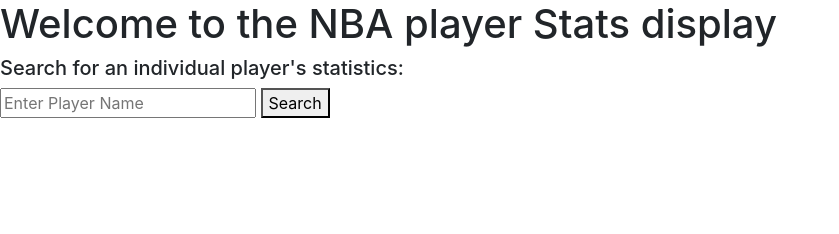
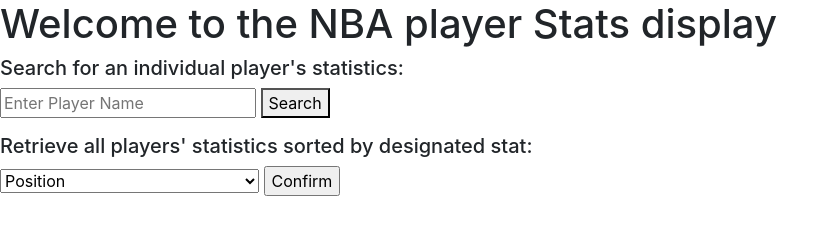
Before and after one commit to zachthomas823/project-1, a plain HTML site: page web/index.html in a window 1280 px wide. Shown: the whole page, without its empty margins (0-839 px from the left). Drawn offline with nearby package versions, Linux system fonts and the light colour scheme.

Commit message:
The client now supports retrieving all player stats sorted by a particular stat

```diff
--- a/web/index.html
+++ b/web/index.html
@@ -14,5 +14,40 @@
             <button type="submit">Search</button>
         </form>
 
+        <h5>Retrieve all players' statistics sorted by designated stat:</h5>
+        <form action="/sorted_stats" method="POST">
+            <select name="stat">
+                <option value = "Pos">Position</option>
+                <option value = "Age">Age</option>
+                <option value = "Tm">Tm</option>
+                <option value = "G">G</option>
+                <option value = "GS">Games Started</option>
+                <option value = "MP">Minutes Played</option>
+                <option value = "FG">Field Goals Made</option>
+                <option value = "FGA">Field Goals Attempted</option>
+                <option value = "FG%">Field Goal Percentage</option>
+                <option value = "3P">Three Pointers Made</option>
+                <option value = "3PA">Three Pointers Attempted</option>
+                <option value = "3P%">Three Pointer Percentage</option>
+                <option value = "2P">Two Pointers Made</option>
+                <option value = "2PA">Two Pointers Attempted</option>
+                <option value = "2P%">Two Pointer Percentage</option>
+                <option value = "eFG%">Effective Field Goal Percentage</option>
+                <option value = "FT">Free Throws Made</option>
+                <option value = "FTA">Free Throws Attempted</option>
+                <option value = "FT%">Free Throw Percentage</option>
+                <option value = "ORB">Offensive Rebounds</option>
+                <option value = "DRB">Deffensive Rebounds</option>
+                <option value = "TRB">Total Rebounds</option>
+                <option value = "AST">Assists</option>
+                <option value = "STL">Steals</option>
+                <option value = "BLK">Blocks</option>
+                <option value = "TOV">Turnovers</option>
+                <option value = "PF">Personal Fouls</option>
+                <option value = "PTS">Points</option>
+            </select>
+            <input type="submit" value="Confirm">
+        </form>
+
     </body>
 </html>
```
Also changed, not shown: 1 other file.
